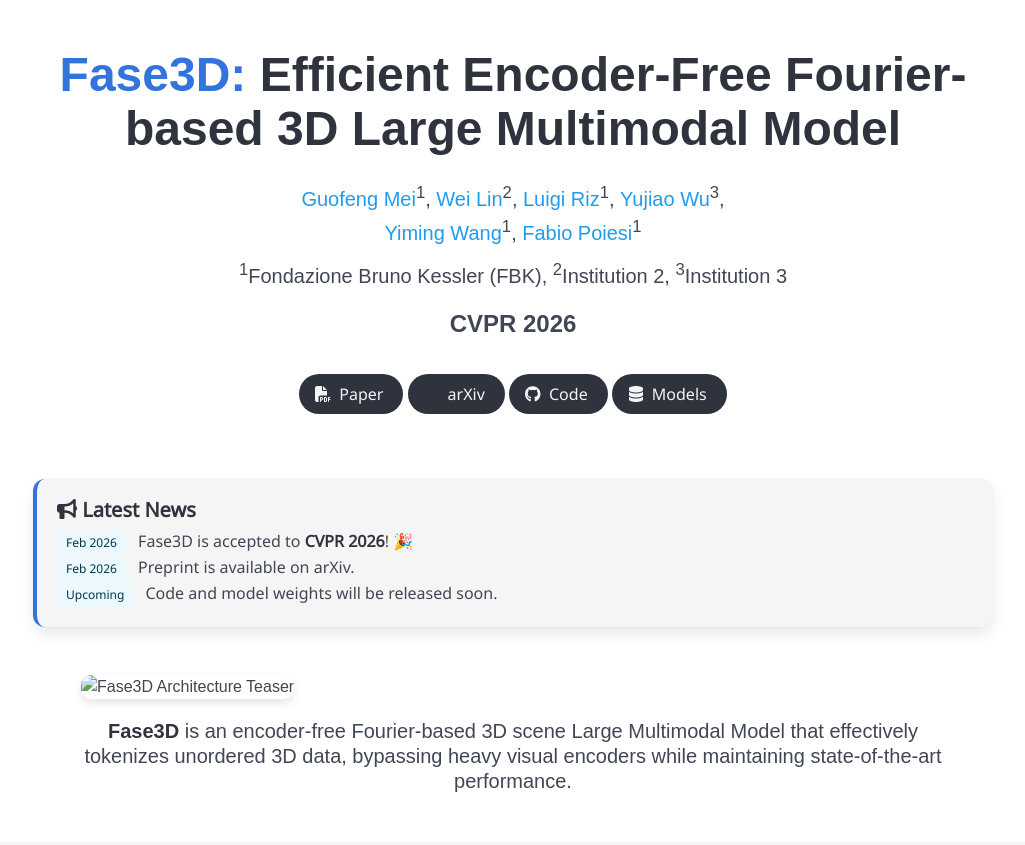
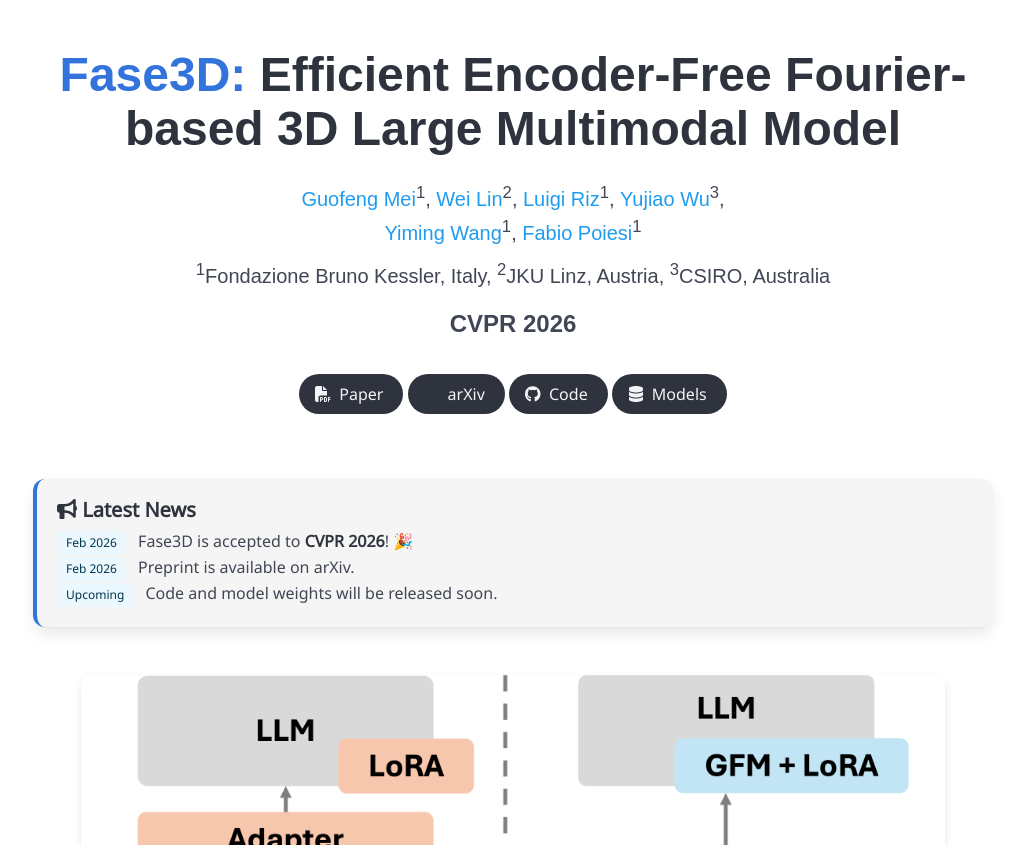
Before and after one commit to tev-fbk/Fase3D, a plain HTML site: page index.html in a window 1280 px wide. Shown: the top 845 px of the page, without its empty margins (127-1152 px from the left). Drawn offline with nearby package versions, Linux system fonts and the light colour scheme; some icons are missing; a web font is replaced by a local one.

Commit message:
add code

```diff
--- a/index.html
+++ b/index.html
@@ -71,9 +71,9 @@
             </div>
 
             <div class="is-size-5 publication-authors" style="margin-top: 10px;">
-              <span class="author-block"><sup>1</sup>Fondazione Bruno Kessler (FBK),</span>
-              <span class="author-block"><sup>2</sup>Institution 2,</span>
-              <span class="author-block"><sup>3</sup>Institution 3</span>
+              <span class="author-block"><sup>1</sup>Fondazione Bruno Kessler, Italy,</span>
+              <span class="author-block"><sup>2</sup>JKU Linz, Austria,</span>
+              <span class="author-block"><sup>3</sup>CSIRO, Australia</span>
             </div>
 
             <div class="is-size-4 publication-authors" style="margin-top: 15px; font-weight: bold;">
@@ -95,7 +95,7 @@
                   </a>
                 </span>
                 <span class="link-block">
-                  <a href="https://github.com/YOUR_REPO_HERE" target="_blank" class="external-link button is-normal is-rounded is-dark">
+                  <a href="https://github.com/gfmei/fase3d" target="_blank" class="external-link button is-normal is-rounded is-dark">
                     <span class="icon"><i class="fab fa-github"></i></span>
                     <span>Code</span>
                   </a>
@@ -130,7 +130,7 @@
   <section class="hero teaser">
     <div class="container is-max-desktop">
       <div class="hero-body">
-        <img src="static/images/teaser_architecture.png" alt="Fase3D Architecture Teaser" style="width: 100%; border-radius: 10px; box-shadow: 0 4px 8px rgba(0,0,0,0.1);">
+        <img src="static/images/teaser.png" alt="Fase3D Architecture" style="width: 100%; border-radius: 10px; box-shadow: 0 4px 8px rgba(0,0,0,0.1);">
         <h2 class="subtitle has-text-centered" style="margin-top: 20px;">
           <strong>Fase3D</strong> is an encoder-free Fourier-based 3D scene Large Multimodal Model that effectively tokenizes unordered 3D data, bypassing heavy visual encoders while maintaining state-of-the-art performance.
         </h2>
@@ -195,7 +195,7 @@
         <div class="column is-full-width">
           <h2 class="title is-3 has-text-centered">Architecture</h2>
           <div class="content has-text-justified mt-5">
-            <img src="static/images/methodology_diagram.png" alt="Detailed architecture of Fase3D" style="width: 100%; border-radius: 8px; box-shadow: 0 4px 8px rgba(0,0,0,0.1); margin-bottom: 20px;">
+            <img src="static/images/architecture.png" alt="Detailed architecture of Fase3D" style="width: 100%; border-radius: 8px; box-shadow: 0 4px 8px rgba(0,0,0,0.1); margin-bottom: 20px;">
             <p>
               Unlike traditional pipelines requiring PointNet++ or Sparse Convolutions, Fase3D directly processes geometric features. The architecture serializes spatial coordinates, passes them through a continuous Fourier transform layer, and dynamically fuses them with textual inputs. This guarantees both permutation invariance and linear scaling with respect to the number of input points.
             </p>
```
Also changed, not shown: static/images/teaser.png (added), 1 other file.
